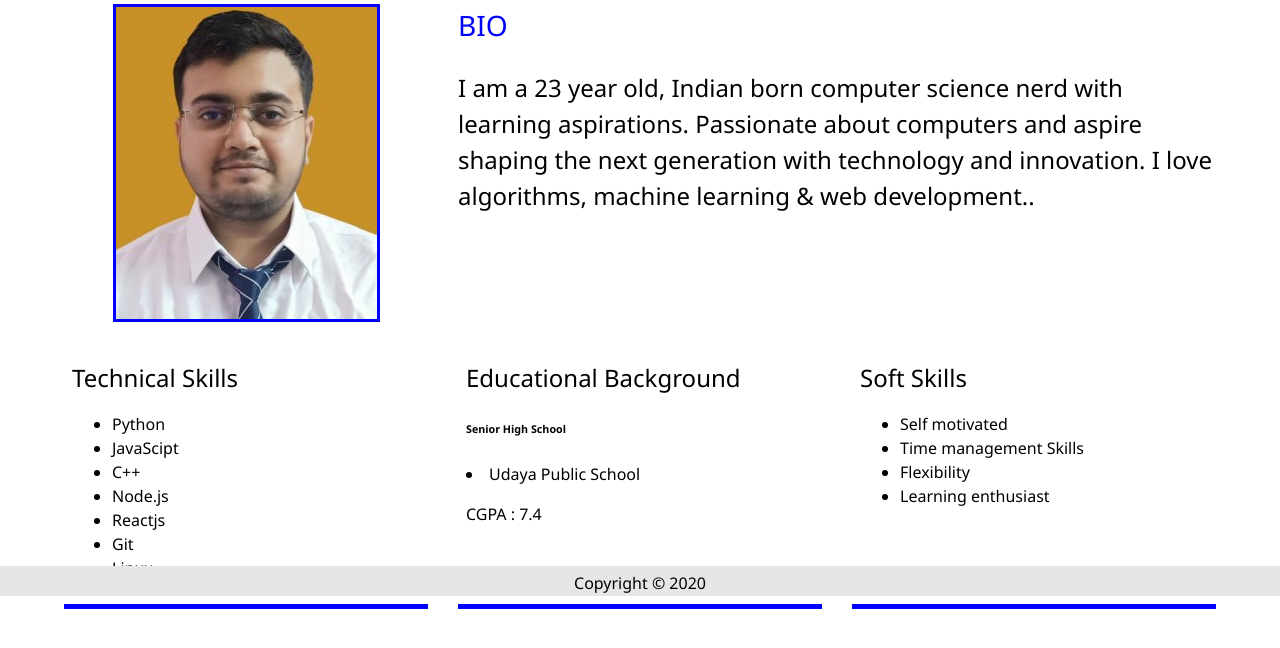
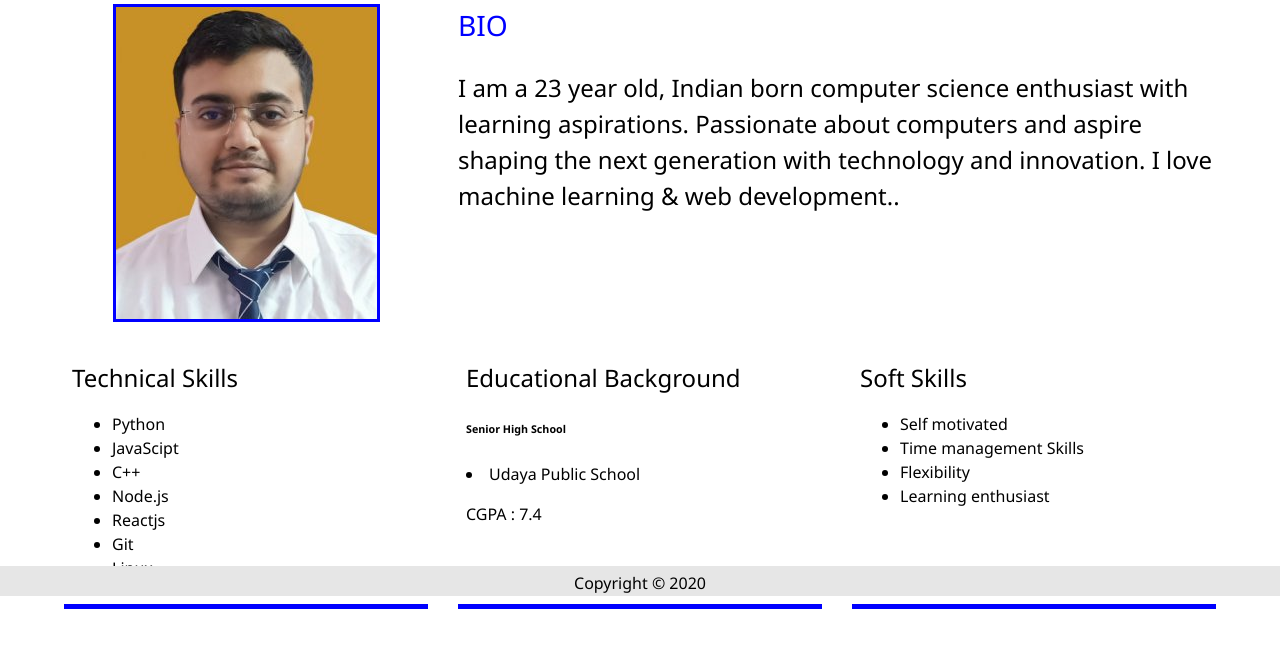
Before and after one commit to anubhavcu/portfolio, a website: page dist/about.html in a window 1280 px wide. Shown: the part 204-852 px from the top of the page. Drawn offline with Linux system fonts and the light colour scheme.

Commit message:
minor change

```diff
--- a/dist/about.html
+++ b/dist/about.html
@@ -51,10 +51,9 @@
         <div class="bio">
           <h3 class="text-secondary">BIO</h3>
           <p>
-            I am a 23 year old, Indian born computer science nerd with learning
+            I am a 23 year old, Indian born computer science enthusiast with learning
             aspirations. Passionate about computers and aspire shaping the next
-            generation with technology and innovation. I love algorithms,
-            machine learning & web development..
+            generation with technology and innovation. I love machine learning & web development..
           </p>
         </div>
         <div class="job job-1">
```
